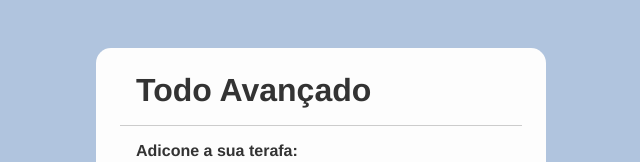
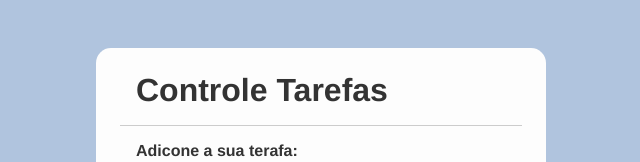
Before and after one commit to cezar-deev/App_Tarefas_JS, a plain HTML site: page index.html in a window 1280 px wide. Shown: the top 162 px of the page, without its empty margins (319-959 px from the left). Drawn offline with Linux system fonts and the light colour scheme.

Commit message:
Mudei Titulo

```diff
--- a/index.html
+++ b/index.html
@@ -19,7 +19,7 @@
 
         <div class="todo-container">
             <header>
-                <h1>Todo Avançado</h1>
+                <h1>Controle Tarefas</h1>
             </header>
             <form id="todo-form">
                 <p>Adicone a sua terafa:</p>
```
